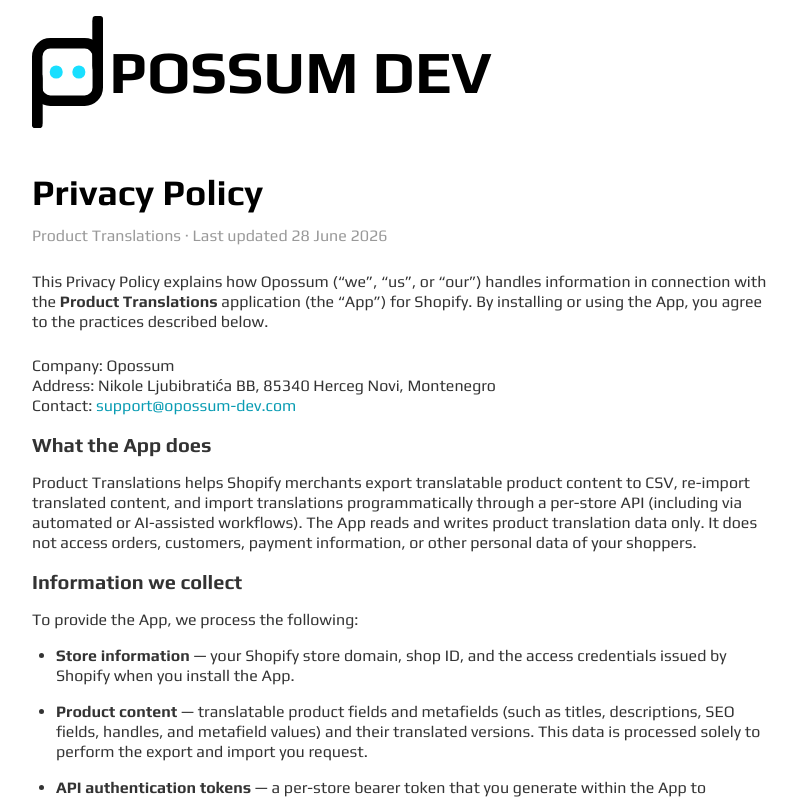
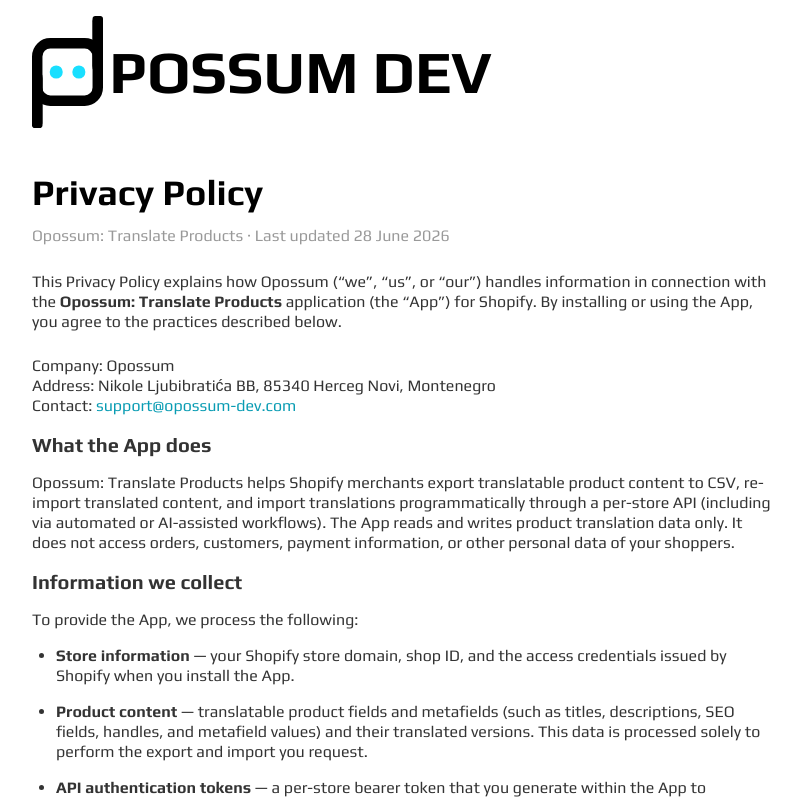
Before and after one commit to egorshubin/opossum-dev, a Nuxt app: page /translate-products/privacy in a window 1280 px wide. Shown: the top 799 px of the page, without its empty margins (50-851 px from the left). Built offline with nearby package versions, Linux system fonts and the light colour scheme.

Commit message:
feat: add privacy policy page for Translate Products Shopify app

```diff
--- a/pages/translate-products/privacy.vue
+++ b/pages/translate-products/privacy.vue
@@ -2,12 +2,12 @@
 const siteUrl = 'https://opossum-dev.com'
 
 useSeoMeta({
-  title: 'Privacy Policy - Product Translations',
+  title: 'Privacy Policy - Opossum: Translate Products',
   description:
-    'How the Product Translations Shopify app handles store information, product content, API tokens, and operational logs — and the choices and rights available to merchants.',
-  ogTitle: 'Privacy Policy - Product Translations',
+    'How the Opossum: Translate Products Shopify app handles store information, product content, API tokens, and operational logs — and the choices and rights available to merchants.',
+  ogTitle: 'Privacy Policy - Opossum: Translate Products',
   ogDescription:
-    'How the Product Translations Shopify app handles store information, product content, API tokens, and operational logs.',
+    'How the Opossum: Translate Products Shopify app handles store information, product content, API tokens, and operational logs.',
   ogType: 'website',
   ogUrl: `${siteUrl}/translate-products/privacy/`,
   robots: 'noindex, nofollow'
@@ -27,7 +27,7 @@
           Privacy Policy
         </h1>
         <p class="mt-3 text-muted text-base">
-          Product Translations &middot; Last updated 28 June 2026
+          Opossum: Translate Products &middot; Last updated 28 June 2026
         </p>
       </div>
     </section>
@@ -41,7 +41,7 @@
               This Privacy Policy explains how Opossum
               (&ldquo;we&rdquo;, &ldquo;us&rdquo;, or &ldquo;our&rdquo;) handles
               information in connection with the
-              <strong>Product Translations</strong> application
+              <strong>Opossum: Translate Products</strong> application
               (the &ldquo;App&rdquo;) for Shopify. By installing or using the
               App, you agree to the practices described below.
             </h5>
@@ -58,7 +58,8 @@
 
             <h2>What the App does</h2>
             <p>
-              Product Translations helps Shopify merchants export translatable
+              Opossum: Translate Products helps Shopify merchants export
+              translatable
               product content to CSV, re-import translated content, and import
               translations programmatically through a per-store API (including
               via automated or AI-assisted workflows). The App reads and writes
```
